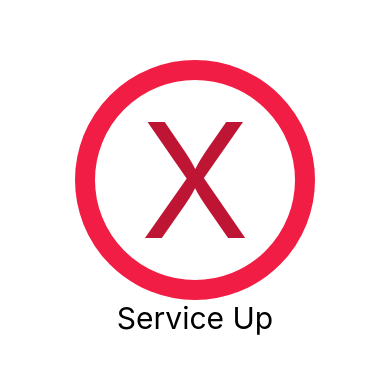
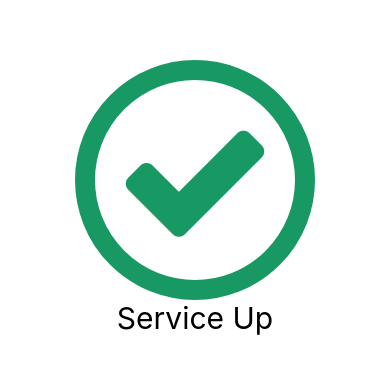
Before and after one commit to andaluri/ReactNativeApps, a React Native app in the folder be-briefed/: screen / in a window 390 px wide. Shown: the part 224-598 px from the top of the page. Built offline with nearby package versions, Linux system fonts and the light colour scheme.

Commit message:
Add fake up/down
Fake up and down by directly and manually changing isUp variable.

```diff
--- a/be-briefed/App.js
+++ b/be-briefed/App.js
@@ -3,10 +3,12 @@ import { StyleSheet, Text, View } from 'react-native';
 
 import MainContainer from './components/MainContainer'
 
+const isUp = true
+
 export default class App extends React.Component {
     render() {
         return (
-            <MainContainer />
+            <MainContainer isUp={isUp}/>
         )
     }
 }
--- a/be-briefed/components/MainContainer.js
+++ b/be-briefed/components/MainContainer.js
@@ -11,7 +11,7 @@ class MainContainer extends Component {
 	render() {
 		return (
 			<View style={styles.container}>
-				<StatusScreen />
+				<StatusScreen isUp={this.props.isUp}/>
 			</View>
 		)
 	}
--- a/be-briefed/components/StatusIndicator.js
+++ b/be-briefed/components/StatusIndicator.js
@@ -5,10 +5,14 @@ import {
 	StyleSheet,
 } from 'react-native'
 
-const StatusIndicator = (props) => (
-	<View style={styles.border}>
-		<Text style={styles.character}>X</Text>
-	</View>
+import Icon from 'react-native-vector-icons/FontAwesome'
+
+const StatusIndicator = ({ isUp }) => (
+  <View style={[styles.border, isUp && styles.isUpBorderColor]}>
+    <Text style={[styles.character, isUp && styles.isUpCharacterColor]}>
+      <Icon name={isUp ? 'check' : 'times'} size={160} />
+    </Text>
+  </View>
 )
 
 const styles = StyleSheet.create({
@@ -20,12 +24,21 @@ const styles = StyleSheet.create({
 		height: 240,
 		justifyContent: 'center',
 	},
+
 	character: {
 		fontSize: 160,
 		textAlign: 'center',
 		backgroundColor: 'rgba(0,0,0,0)',
 		color: '#BF1534',
 	},
+
+  	isUpBorderColor: {
+    	borderColor: '#189963',
+  	},
+
+  	isUpCharacterColor: {
+    	color: '#189963',
+	},
 })
 
 export default StatusIndicator
--- a/be-briefed/components/StatusScreen.js
+++ b/be-briefed/components/StatusScreen.js
@@ -11,8 +11,8 @@ class StatusScreen extends Component {
 	render() {
 		return (
 			<View style={styles.container}>
-				<StatusIndicator />
-				<Text style={styles.statusText}>Service Up</Text>
+				<StatusIndicator isUp={this.props.isUp}/>
+				<Text style={styles.statusText}>Service {this.props.isUp ? 'Up' : 'Down!'}</Text>
 			</View>
 		)
 	}
```
